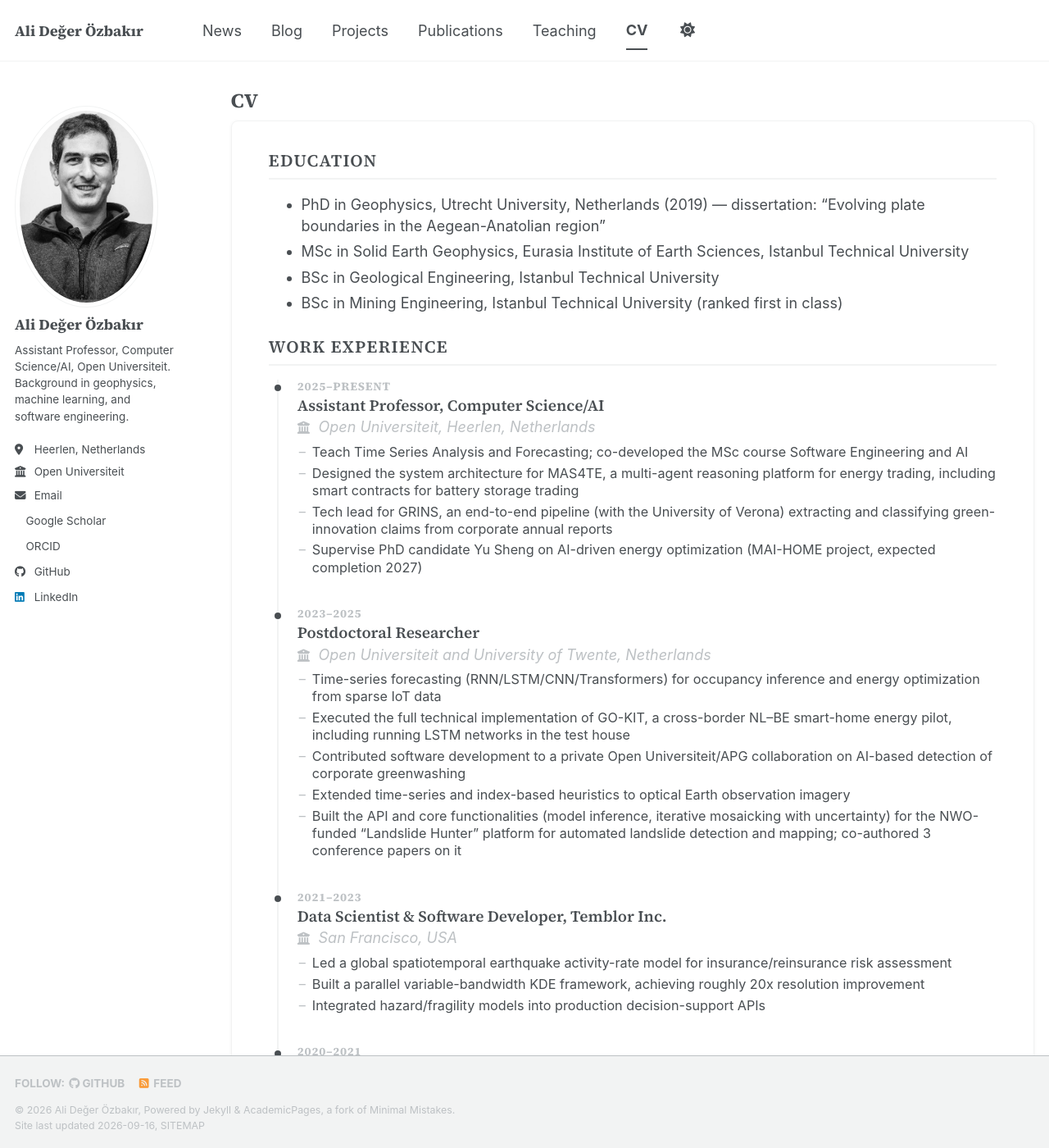
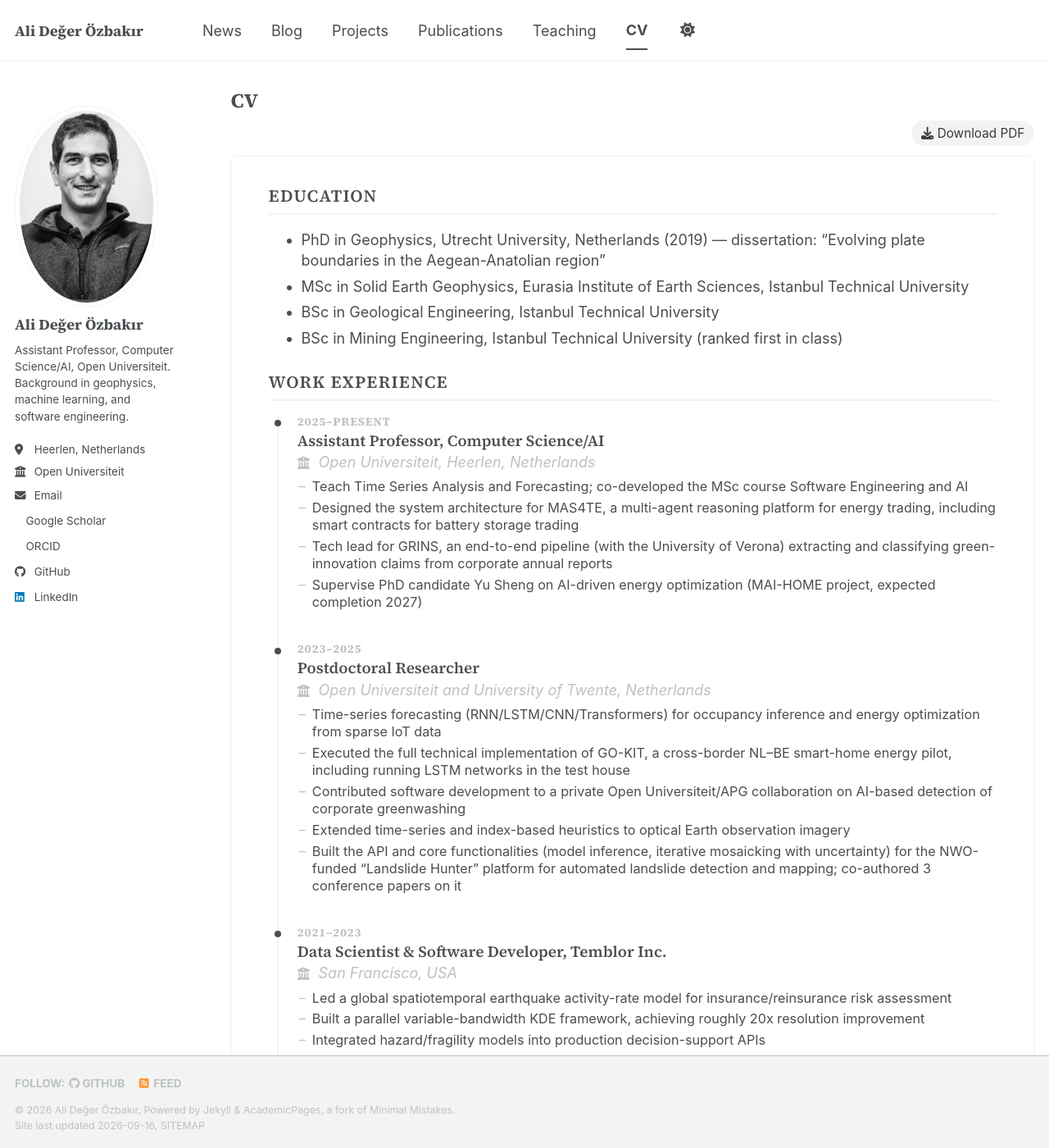
Before and after one commit to aozbakir/aozbakir.github.io, a Jekyll site: the page built from _pages/cv.md, in a window 1280 px wide and 1400 px high. Shown: the whole window at 82% size. Built offline with Jekyll 4.4.1, drawn with Linux system fonts in a browser that asks for light colours; a style sheet for code colours, icons or effects is not loaded.

Commit message:
Add downloadable CV PDF
Wire up the "Download PDF" link on the CV page to an actual file,
and add break-inside: avoid on .cv-entry for print so future
re-exports don't split a job entry's header from its bullets
across a page boundary.

Co-Authored-By: Claude Sonnet 5 <noreply@anthropic.com>

```diff
--- a/_includes/head/custom.html
+++ b/_includes/head/custom.html
@@ -229,6 +229,7 @@
       --global-text-color-light: #6b6b6b !important;
     }
     body { background: #fff !important; }
+    .cv-entry { break-inside: avoid; }
   }
 </style>
 
--- a/_pages/cv.md
+++ b/_pages/cv.md
@@ -8,6 +8,10 @@ redirect_from:
 ---
 
 {% include base_path %}
+
+<div class="cv-skill-group" style="justify-content: flex-end;">
+<a class="cv-tag" href="{{ base_path }}/files/cv.pdf" target="_blank" rel="noopener"><i class="fas fa-download" aria-hidden="true"></i> Download PDF</a>
+</div>
 
 <div class="cv-content" markdown="1">
 
```
Also changed, not shown: 1 other file.
